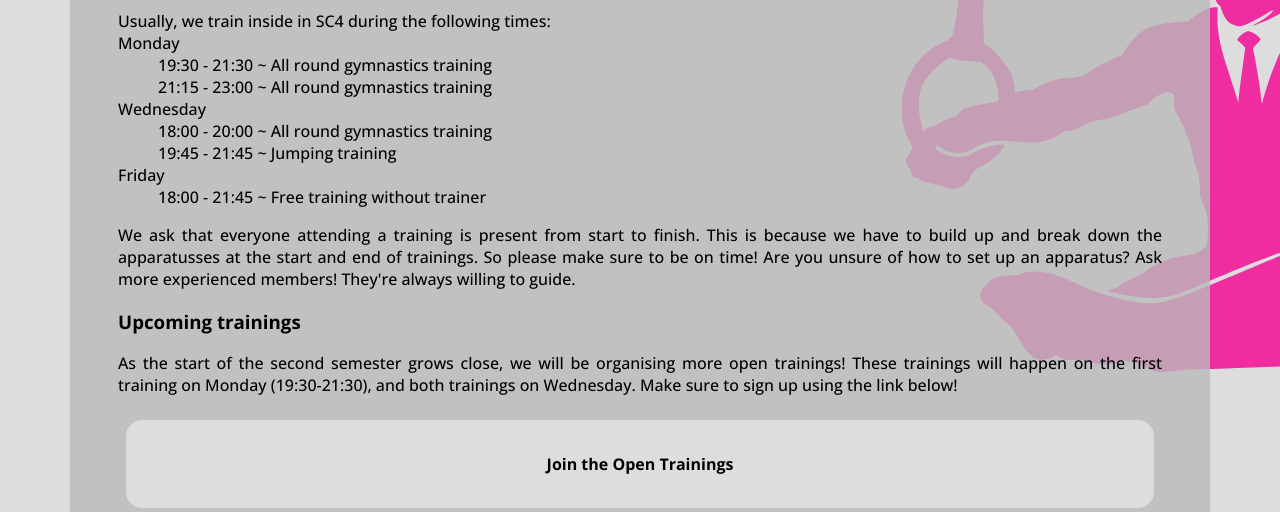
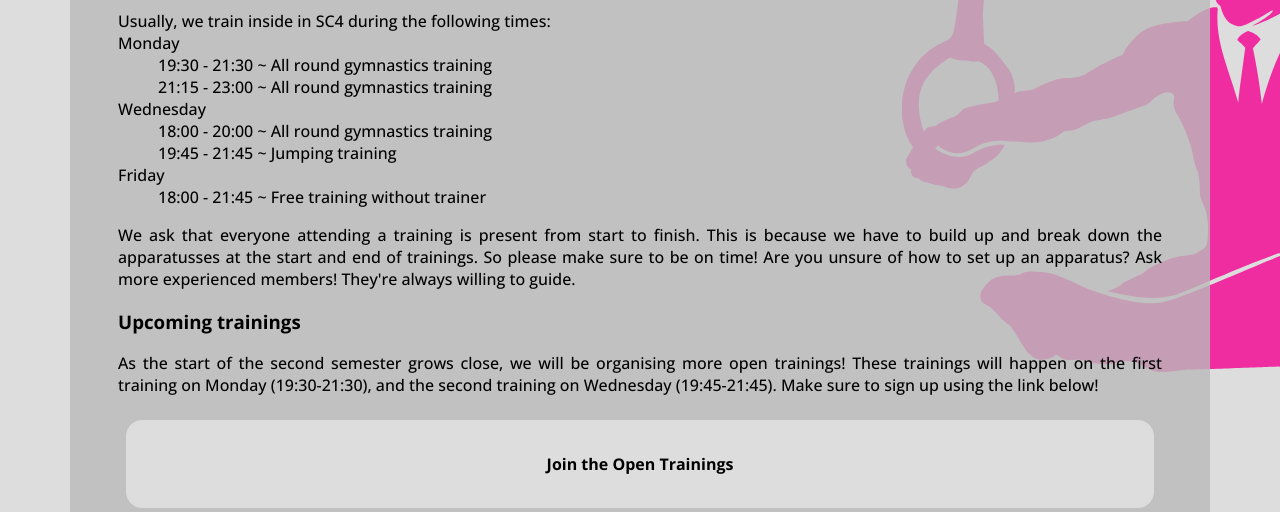
Before and after one commit to stv-linea-recta/website, a plain HTML site: page pages/open-trainings.html in a window 1280 px wide. Shown: the part 288-800 px from the top of the page. Drawn offline with nearby package versions, Linux system fonts and the light colour scheme.

Commit message:
Change open-trainings.html text

```diff
--- a/pages/open-trainings.html
+++ b/pages/open-trainings.html
@@ -133,8 +133,8 @@
             <h3>Upcoming trainings</h3>
             <p>
                 As the start of the second semester grows close, we will be organising more open trainings!
-                These trainings will happen on the first training on Monday (19:30-21:30), and both trainings on
-                Wednesday. Make sure to sign up using the link below!
+                These trainings will happen on the first training on Monday (19:30-21:30), and the second training on
+                Wednesday (19:45-21:45). Make sure to sign up using the link below!
             </p>
             <div class="list">
                 <div class="list-elem" onclick="clickLink('https://forms.gle/a2KYKgMJniMXUn7K7')">
```
